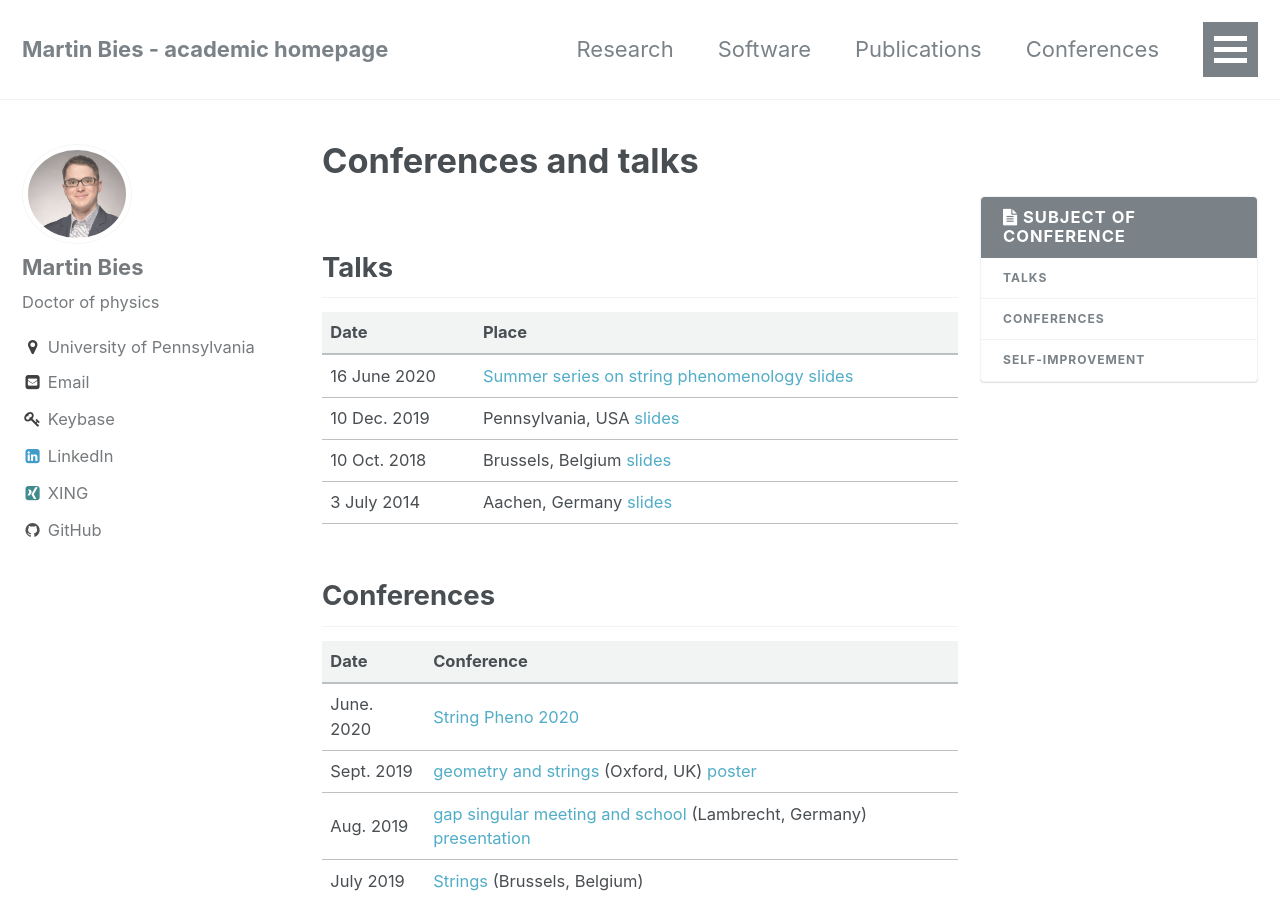
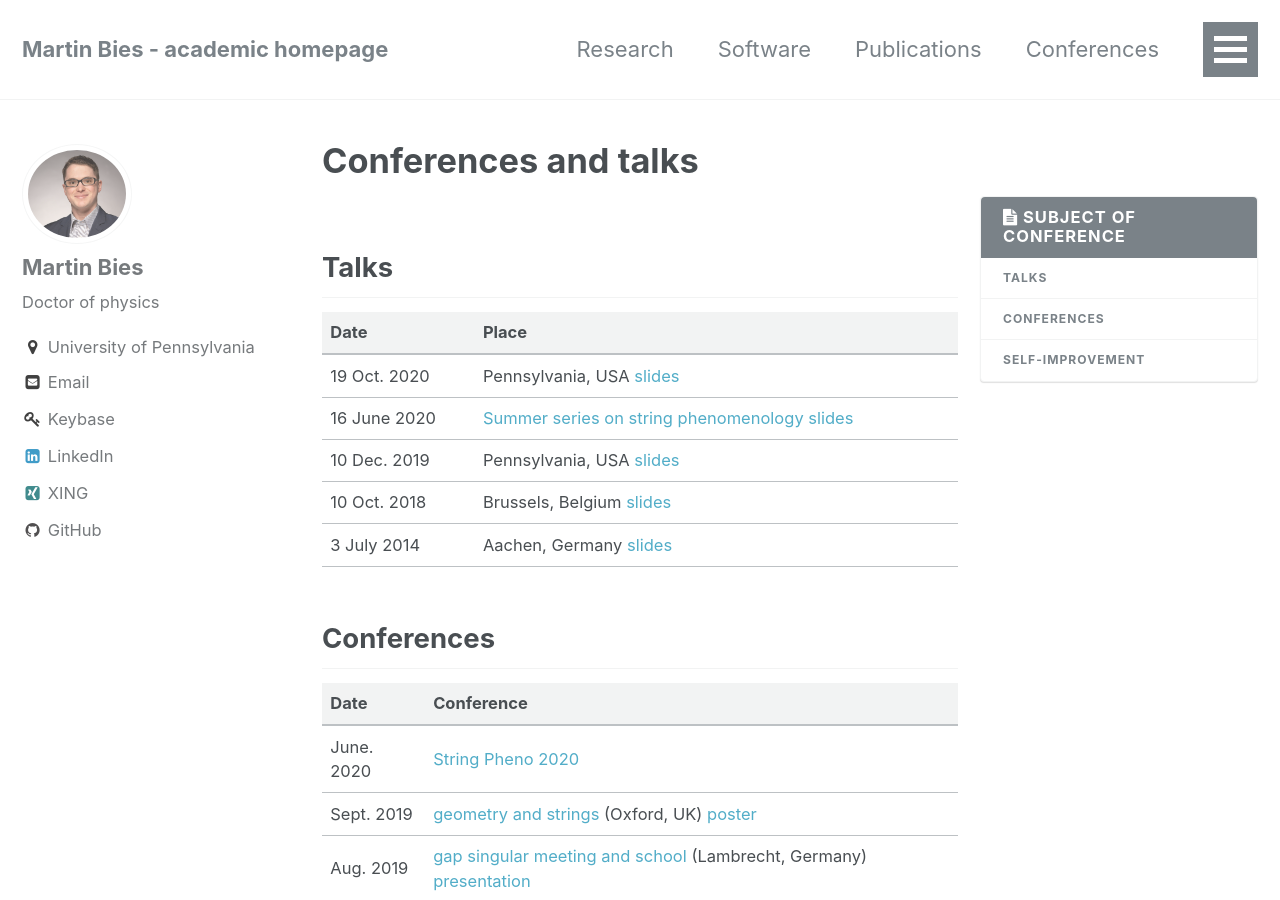
Before and after one commit to MartinBies/MartinBies.github.io, a Jekyll site: the page built from _pages/conferences.md, in a window 1280 px wide and 900 px high. Built offline with Jekyll 4.4.1, drawn with Linux system fonts in a browser that asks for light colours.

Commit message:
Add talk at Upenn in October

```diff
--- a/_pages/conferences.md
+++ b/_pages/conferences.md
@@ -8,6 +8,7 @@ permalink: /conferences/
 
  Date | Place
  ---------    :|-----------
+ 19 Oct. 2020 | Pennsylvania, USA [slides](/TalkUpennOctober19-2020.pdf)
  16 June 2020   | [Summer series on string phenomenology](https://stringphenoseminars.github.io/) [slides](/PresentationSummerSeries.pdf)
  10 Dec. 2019   | Pennsylvania, USA [slides](/TalkUPenn19.pdf)
  10 Oct. 2018   | Brussels, Belgium [slides](/Brussels.pdf)
```
Also changed, not shown: 1 other file.
